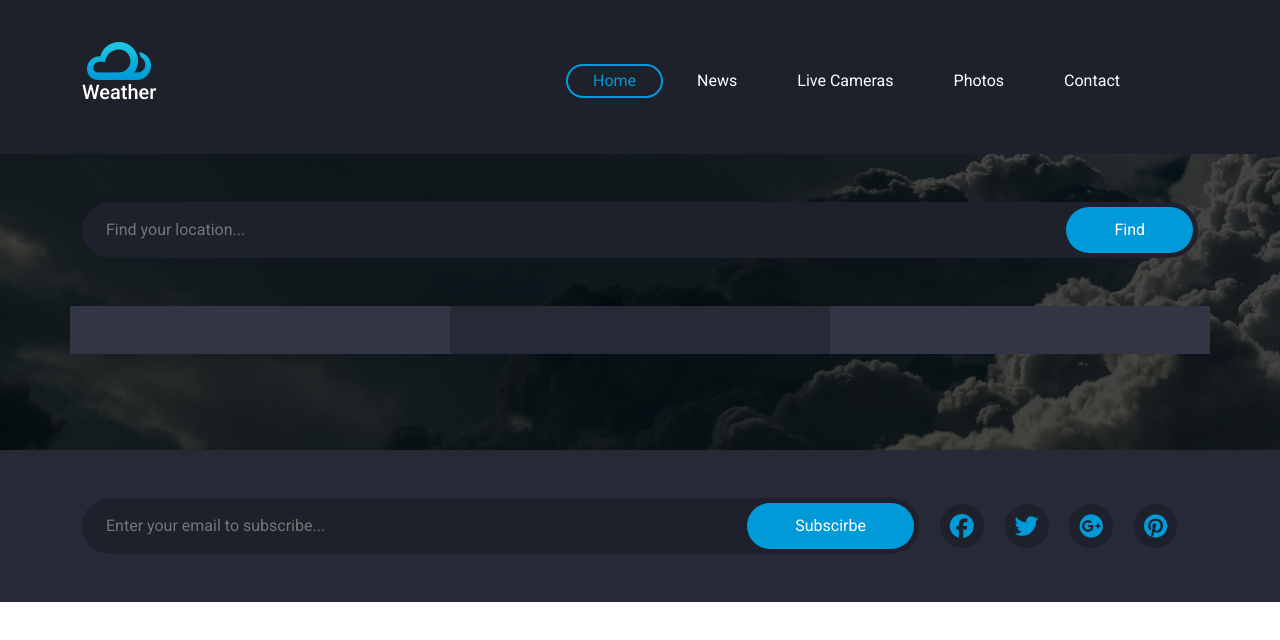
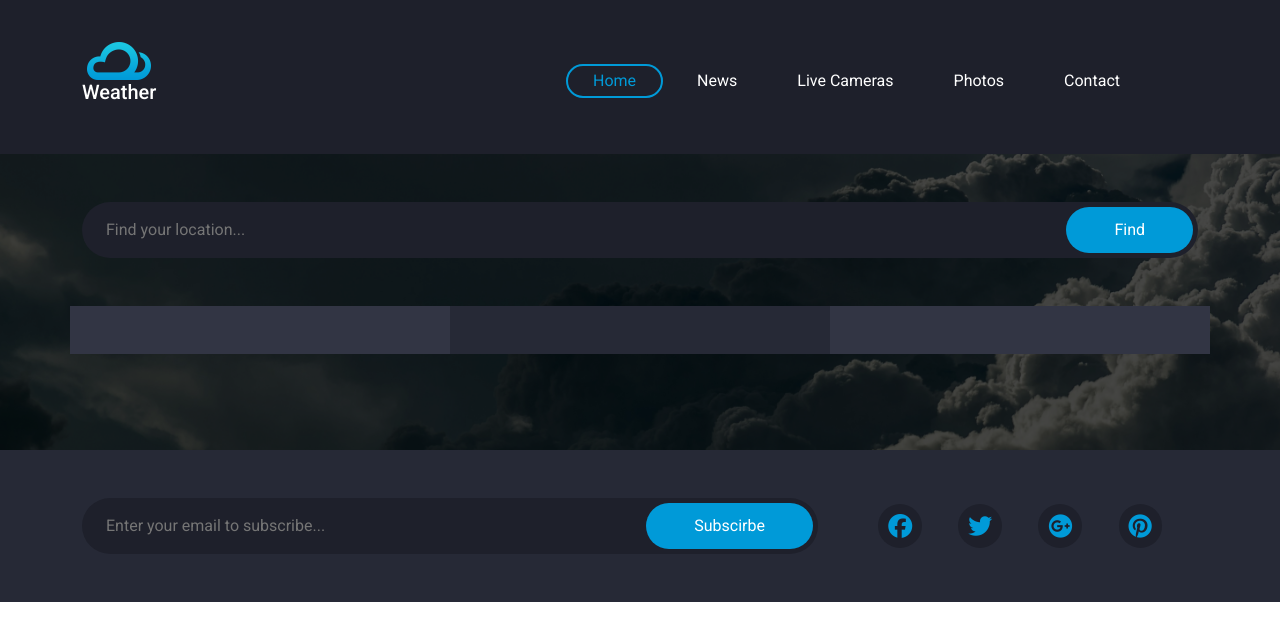
Before and after one commit to iioyx/Assignment-11-Weather-App-, a plain HTML site: page index.html in a window 1280 px wide. Drawn offline with nearby package versions, Linux system fonts and the light colour scheme; no server answers.

Commit message:
Add files via upload

```diff
--- a/index.html
+++ b/index.html
@@ -82,21 +82,32 @@
     </section>
 
     <footer >
+
     <div class="container py-5">
-      <div class="d-flex align-items-center justify-content-between">
 
-       <div class="btns position-relative w-75">
+      <div class="row d-flex align-items-center justify-content-between gy-4">
+
+      <div class="col-md-8 col-sm-12">
+      <div class="btns position-relative">
         <input class="px-4 py-3" type="text" placeholder="Enter your email to subscribe..." id="sub">
         <button id="btn-sub" class="btn btn-info submit px-5">Subscirbe</button>
         </div>
+      </div>
 
-        <div class="social-icons w-25 d-flex align-items-center justify-content-evenly">
+      <div class="col-md-4 col-sm-12">
+      <div class="social-icons  d-flex align-items-center justify-content-evenly">
         <a href="#"><i class="fa-brands fa-facebook fs-4"></i></a>
         <a href="#"><i class="fa-brands fa-twitter fs-4"></i></a>
         <a href="#"><i class="fa-brands fa-google-plus fs-4"></i></a>
         <a href="#"><i class="fa-brands fa-pinterest fs-4"></i></a>
 
         </div>
+      </div>
+
+      </div>
+
+
+
 
       </div>
 
```
